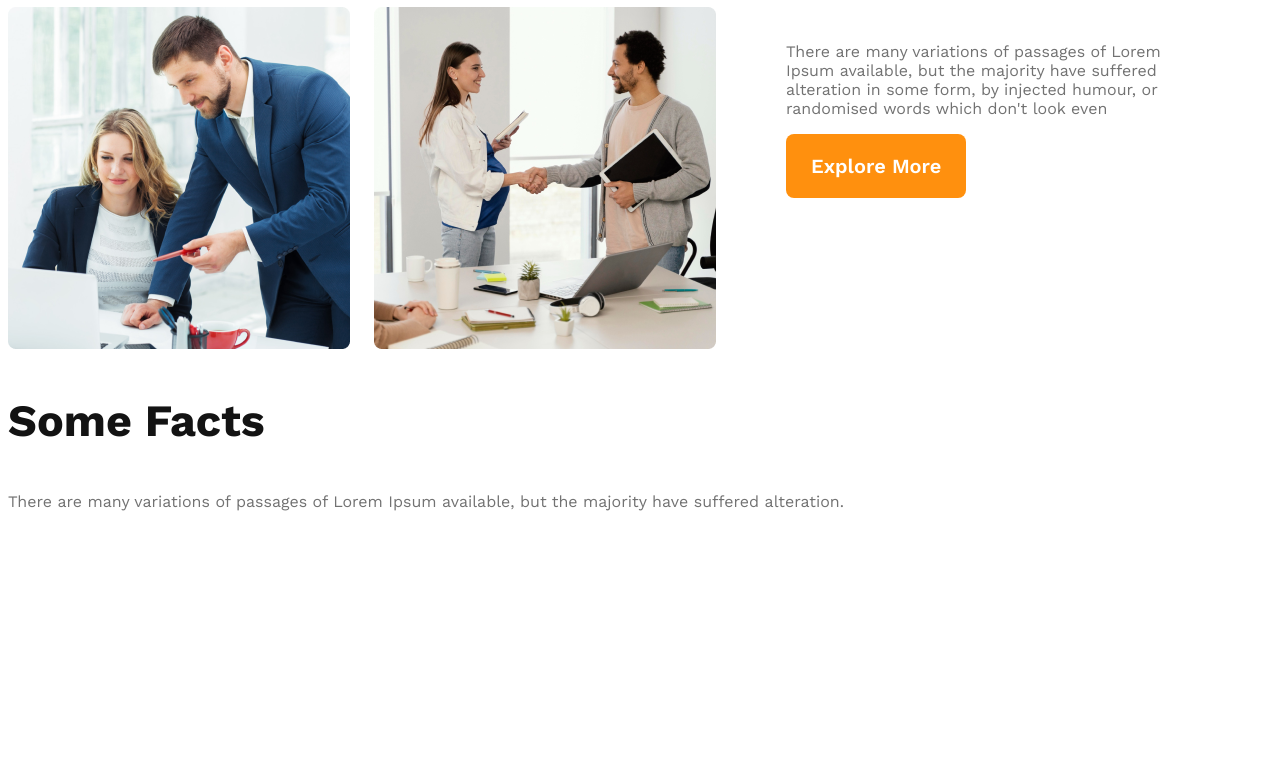
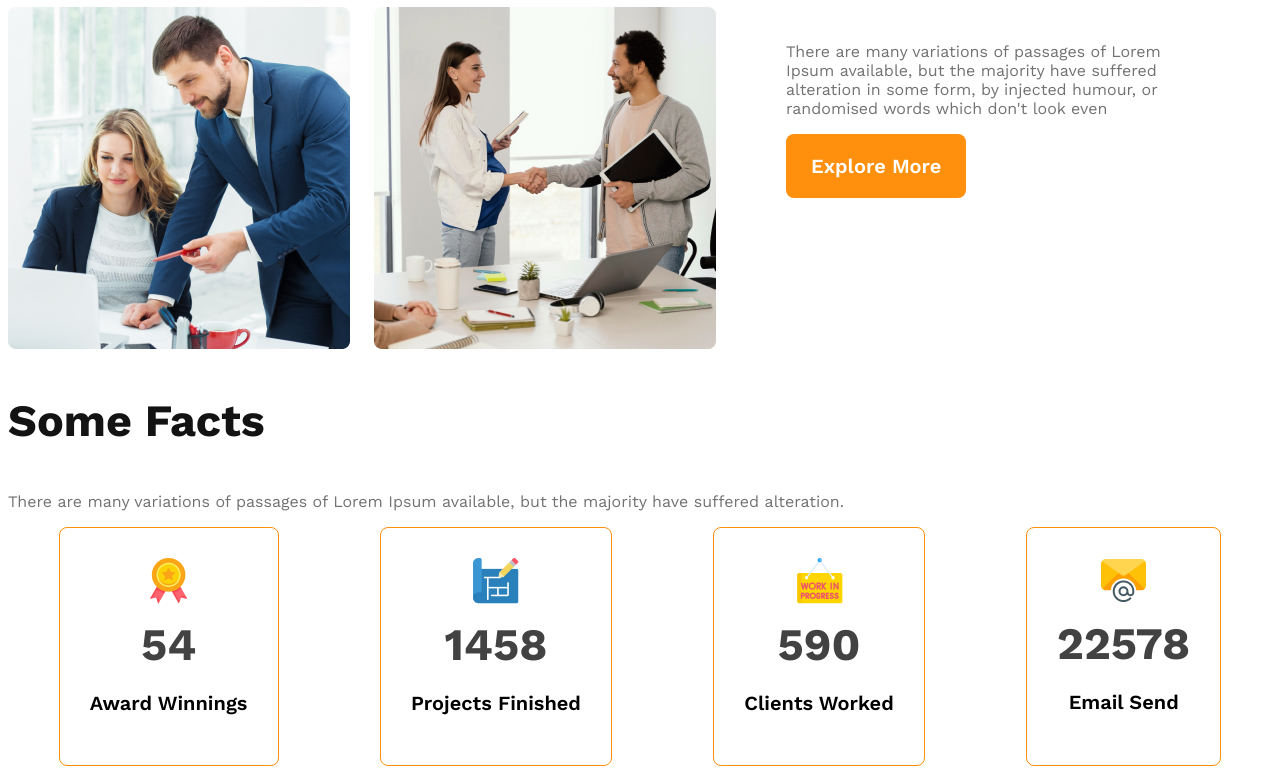
Before and after one commit to Firozbdit/G3-architects-web, a plain HTML site: page index.html in a window 1280 px wide. Shown: the part 1370-2144 px from the top of the page. Before the commit the page ends 1897 px from the top, so only its background shows below. Drawn offline with nearby package versions, Linux system fonts and the light colour scheme.

Commit message:
facts section update

```diff
--- a/index.html
+++ b/index.html
@@ -56,7 +56,50 @@
         <section class="facts">
             <h3 class="section-title">Some Facts</h3>
             <p class="text-light-gray">There are many variations of passages of Lorem Ipsum available, but the majority have suffered alteration.</p>
+            <div class="facts-card-container">
+                    <!-- card*4>img+h2.card-stats+p.card-titel -->
+                    <div class="card">
+                        <img src="images/icons/ribon.png" alt="">
+                        <h2 class="card-stats">54</h2>
+                        <p class="card-title">Award Winnings</p>
+                    </div>
+                    <div class="card">
+                        <img src="/images/icons/projects.png" alt="">
+                        <h2 class="card-stats">1458</h2>
+                        <p class="card-title">Projects Finished</p>
+                    </div>
+                    <div class="card">
+                        <img src="/images/icons/customers.png" alt="">
+                        <h2 class="card-stats">590</h2>
+                        <p class="card-title">Clients Worked</p>
+                    </div>
+                    <div class="card">
+                        <img src="/images/icons/email.png" alt="">
+                        <h2 class="card-stats">22578</h2>
+                        <p class="card-title">Email Send</p>
+                    </div>
+                    <!-- <card>
+                        <img src="images/icons/ribon.png" alt="">
+                        <h2 class="card-stats">54</h2>
+                        <p class="card-title">Awards Winnings</p>
+                    </card>
+                    <card>
+                        <img src="images/icons/projects.png" alt="">
+                        <h2 class="card-stats">1458</h2>
+                        <p class="card-title">Project Finished</p>
+                    </card>
+                    <card>
+                        <img src="images/icons/customers.png" alt="">
+                        <h2 class="card-stats">590</h2>
+                        <p class="card-title">Clients Works</p>
+                    </card>
+                    <card>
+                        <img src="images/icons/email.png" alt="">
+                        <h2 class="card-stats">2228</h2>
+                        <p class="card-title">Email Send</p>
+                    </card> -->
 
+            </div>
         </section>
 
     </main>
--- a/styles/architect.css
+++ b/styles/architect.css
@@ -104,6 +104,29 @@
    color: #FF900E;
    font-weight: 700;
  }
+ /* facts section */
+ .facts-card-container{
+   display: flex;
+   justify-content: space-around;
+ }
+ .facts-card-container .card{
+   border-radius: 8px;
+   border: 1px solid #FF900E;
+   text-align: center;
+   padding: 30px;
+
+ }
+  .facts-card-container .card-title{
+    font-weight: 600;
+    font-size: 1.25rem;
+  }
+
+ .facts-card-container .card-stats{
+  font-size: 45px;
+  color: #424242;
+  margin-top: 10px;
+  margin-bottom: 10px;
+ }
  /* mobile devices */
 @media screen and (max-width:576px) {
    header{
```
